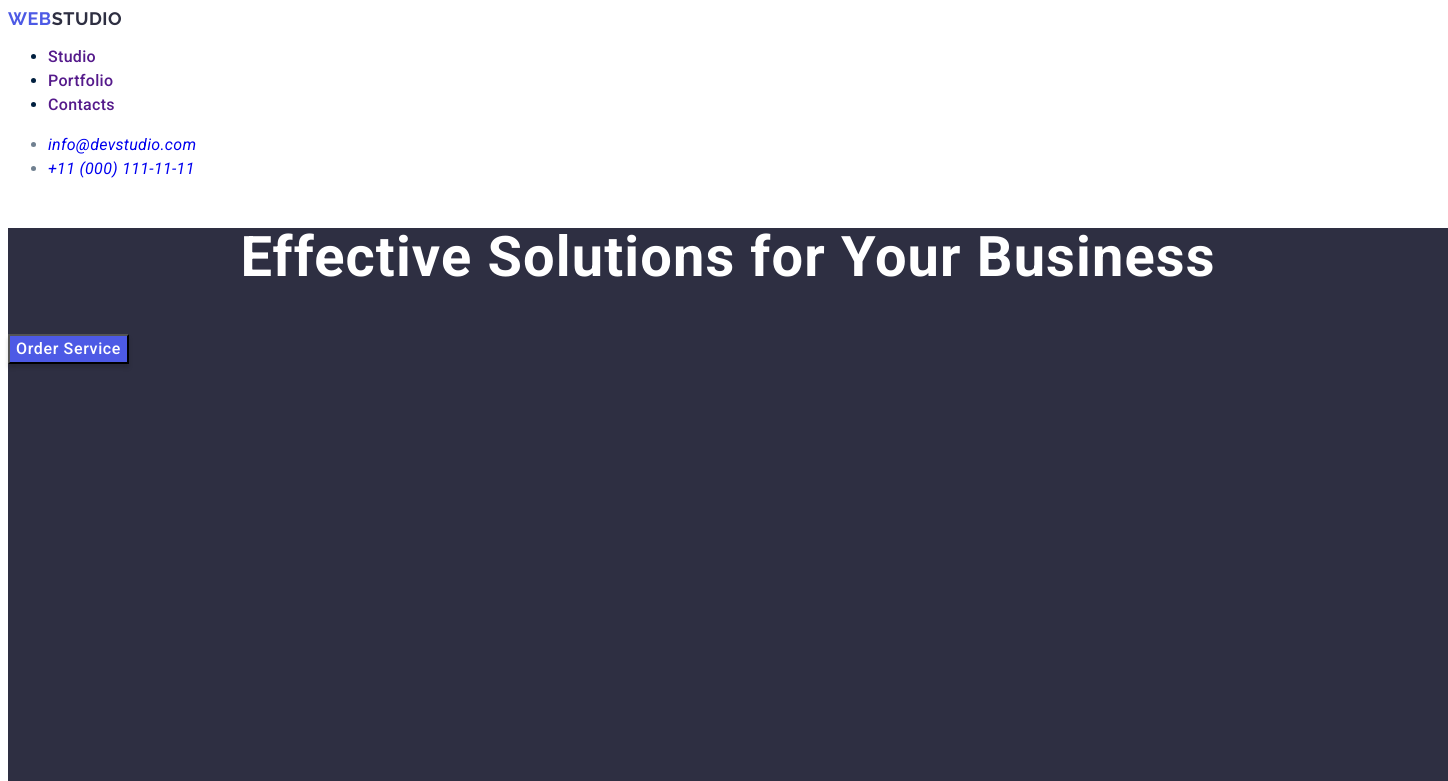
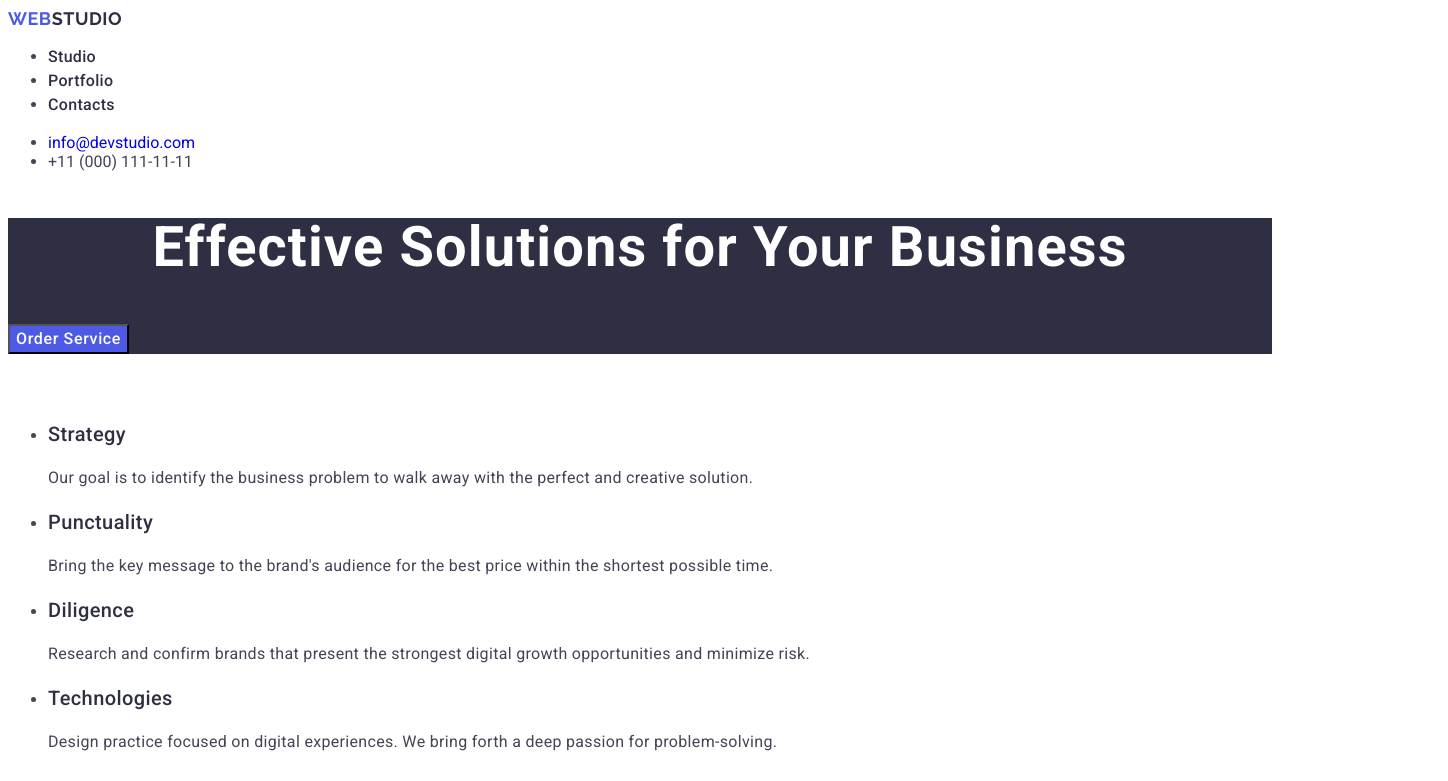
Before and after one commit to RuBiX35499/goit-markup-hw-02, a plain HTML site: page index.html in a window 1280 px wide. Shown: the top 781 px of the page, 1448 px wide, since content can reach past the window. Drawn offline with Linux system fonts and the light colour scheme.

Commit message:
Second_commit

```diff
--- a/css/style.css
+++ b/css/style.css
@@ -30,18 +30,30 @@ footer{
     color: #f4f4fd;
 
 }
-.header-menu-list{
+.header-menu-link{
     font-weight: 500;
     font-size: 16px;
     line-height: 150%;
     letter-spacing: 0.02em;
-    color: #001f3f;
+    color: #2e2f42;
 }
-.addres-menu-list{
-    font-size: 16px;
-    line-height: 150%;
-    letter-spacing: 0.02em;
-    color: #708090;
+.header-menu-link:hover{
+    color: #404bbf;
+}
+.header-menu-link:focus{
+    color: #404bbf
+}
+.header-adderes{
+    font-style: normal;
+}
+.addres-menu-link{
+    color:#434455;
+}
+.addres-menu-link:hover{
+    color: #404bbf
+}
+.addres-menu-link:focus{
+    color: #404bbf
 }
 .main-header{
     font-size: 56px;
@@ -52,8 +64,6 @@ footer{
 }
 .background-header{
     background:  #2e2f42;
-    width: 1440px;
-    height: 600px;
 }
 .button{
     font-family: "Roboto", sans-serif;
@@ -63,7 +73,6 @@ footer{
     letter-spacing: 0.04em;
     color: #ffffff;
     background-color: #4D5AE5;
-    box-shadow: 0 4px 4px 0 rgba(0, 0, 0, 0.15);
     cursor: pointer;
 }
 .button:hover{
@@ -85,11 +94,11 @@ footer{
     letter-spacing: 0.02em;
     color: #2e2f42;
 }
-.features-item-text{
+.feature-item-text{
     font-size: 16px;
     line-height: 1.5;
     letter-spacing: 0.02em;
-    color: #708090;
+    color: #434455;
 }
 .team{
     background-color: #F4F4FD;
--- a/index.html
+++ b/index.html
@@ -12,7 +12,7 @@
 <body>
     <header class="header">
         <nav class="header-navigation">
-            <a href="./index.html" class="header-logo">Web<span class="accent-header">studio</span></a>
+            <a href="./index.html" class="header-logo">Web<span class="accent-header">Studio</span></a>
         <ul class="header-menu-list">
             <li class="header-menu-item">
                 <a href="" class="header-menu-link">Studio</a>
@@ -27,11 +27,11 @@
         </nav>
         <address class="header-adderes">
        <ul class="addres-menu-list">
-       <li class="addres-menu-item" class="header-menu-link">
+       <li class="addres-menu-item" class="addres-menu-link">
         <a href="mailto:info@devstudio.com">info@devstudio.com</a>
     </li>
         <li class="addres-menu-item">
-            <a href="tel:+110001111111" class="header-menu-link">+11 (000) 111-11-11</a>
+            <a href="tel:+110001111111" class="addres-menu-link">+11 (000) 111-11-11</a>
         </li>
        </ul>
         </address>
@@ -124,7 +124,8 @@
                         <p class="portfolio-item-text">Marketing</p>
                     </li>
                     <li class="portfolio-menu-item">
-                        <img src="./images/img_9.jpg" alt="Screen Illustrations" class="portfolio-item-img">
+                        <img src="./images/img_9.jpg" alt="Screen Illustrations" class="portfolio-item-img"
+                        width="360">
                         <h3 class="portfolio-item-subtitle">Screen Illustrations</h3>
                         <p class="portfolio-item-text">Design</p>
                     </li>
@@ -141,6 +142,5 @@
         <p class="footer-text">Increase the flow of customers and sales for your business with digital marketing & growth solutions.</p>
         <a href="./index.html" class="footer-logo">Web<span class="footer-accent">Studio</span></a>
     </footer>
-    lldllldld
 </body>
 </html>
```
